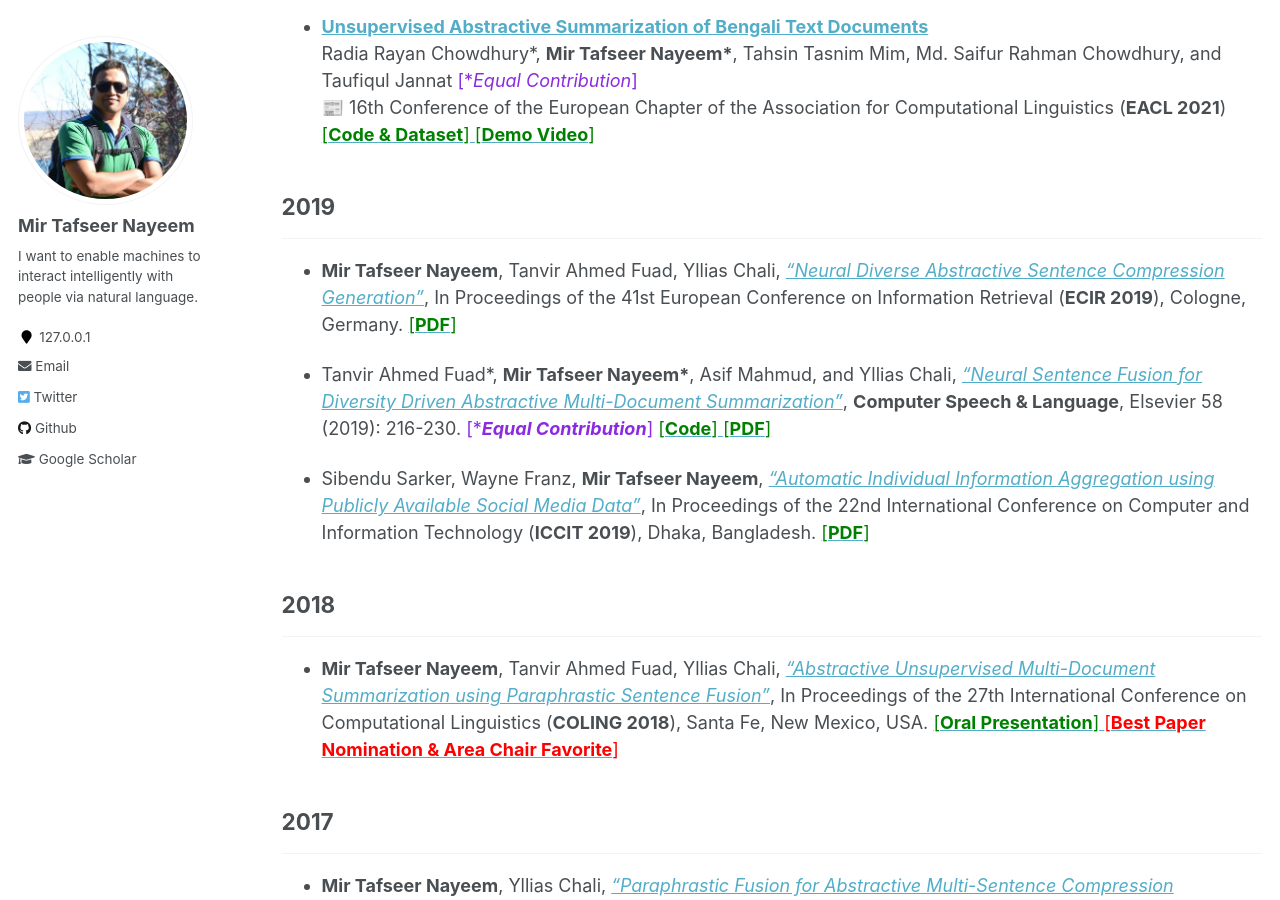
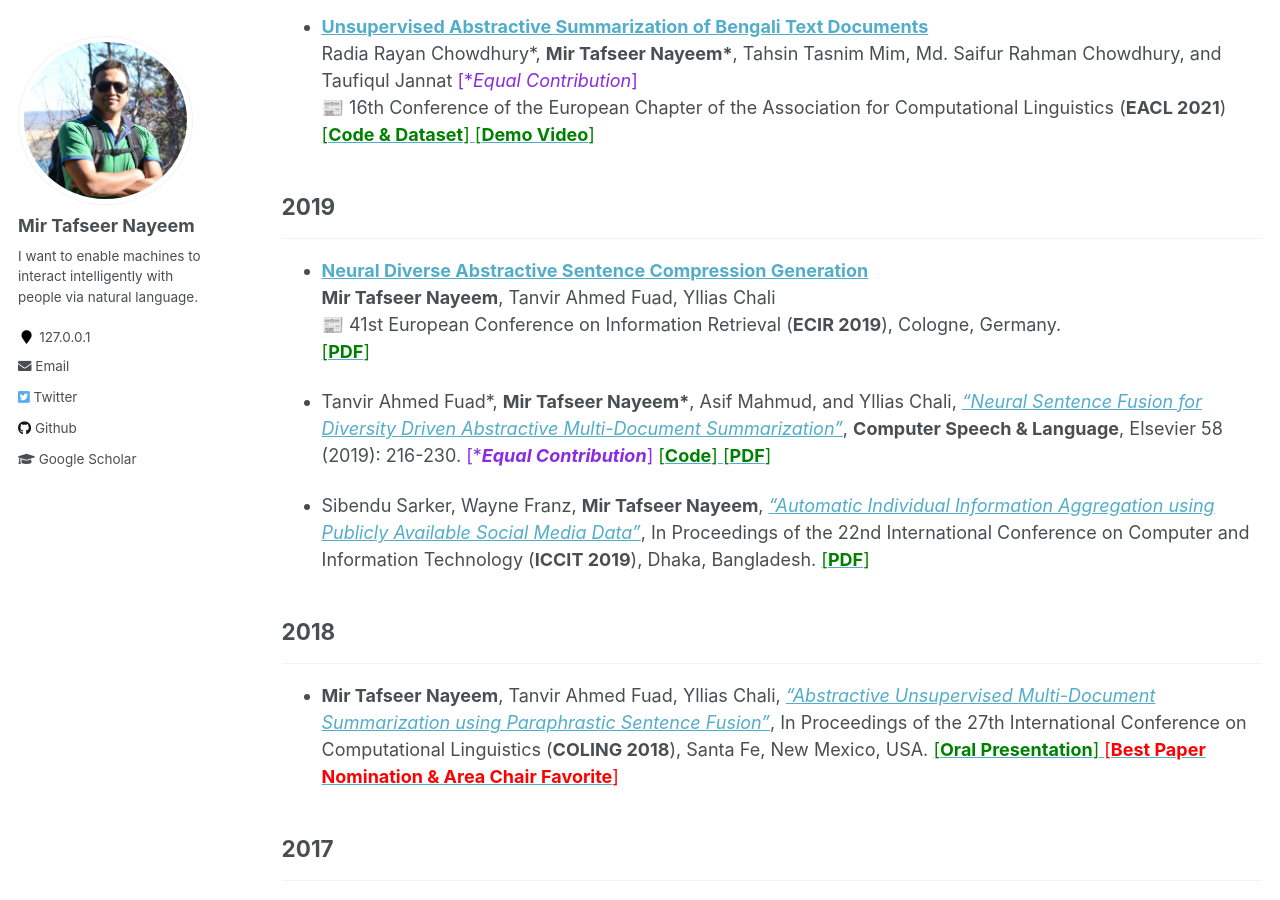
Before and after one commit to sujan-sarker/sujan-sarker.github.io, a Jekyll site: the page built from _pages/publications.md, in a window 1280 px wide and 900 px high, scrolled down 438 px. Built offline with Jekyll 4.4.1, drawn with Linux system fonts in a browser that asks for light colours.

Commit message:
Update publications.md

```diff
--- a/_pages/publications.md
+++ b/_pages/publications.md
@@ -24,7 +24,10 @@ Radia Rayan Chowdhury\*, **Mir Tafseer Nayeem\***, Tahsin Tasnim Mim, Md. Saifur
 
 ## 2019
 -----------
-*  **Mir Tafseer Nayeem**, Tanvir Ahmed Fuad, Yllias Chali, [*"Neural Diverse Abstractive Sentence Compression Generation"*](https://link.springer.com/chapter/10.1007/978-3-030-15719-7_14), In Proceedings of the 41st European Conference on Information Retrieval (**ECIR 2019**), Cologne, Germany. [<span style ="color:Green"> [**PDF**] </span>](https://tafseer-nayeem.github.io/files/ECIR_2019_paper.pdf)
+* [**Neural Diverse Abstractive Sentence Compression Generation**](https://link.springer.com/chapter/10.1007/978-3-030-15719-7_14)<br/>
+**Mir Tafseer Nayeem**, Tanvir Ahmed Fuad, Yllias Chali <br/>
+📰 41st European Conference on Information Retrieval (**ECIR 2019**), Cologne, Germany. <br/>
+[<span style ="color:Green"> [**PDF**] </span>](https://tafseer-nayeem.github.io/files/ECIR_2019_paper.pdf)
 
 *  Tanvir Ahmed Fuad\*, **Mir Tafseer Nayeem\***, Asif Mahmud, and Yllias Chali, [*"Neural Sentence Fusion for Diversity Driven Abstractive Multi-Document Summarization"*](https://www.sciencedirect.com/science/article/pii/S0885230818303449), **Computer Speech & Language**, Elsevier 58 (2019): 216-230. <span style ="color:BlueViolet"> [\****Equal Contribution***]</span> [<span style ="color:Green"> [**Code**] </span>](https://github.com/tafseer-nayeem/NeuFuse-CSL2019) [<span style ="color:Green"> [**PDF**] </span>](https://tafseer-nayeem.github.io/files/CSL_Journal_2019.pdf)
 
```
